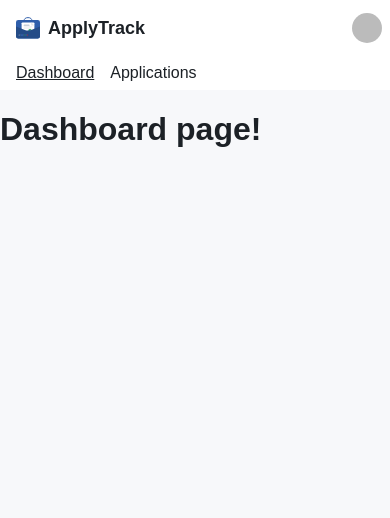
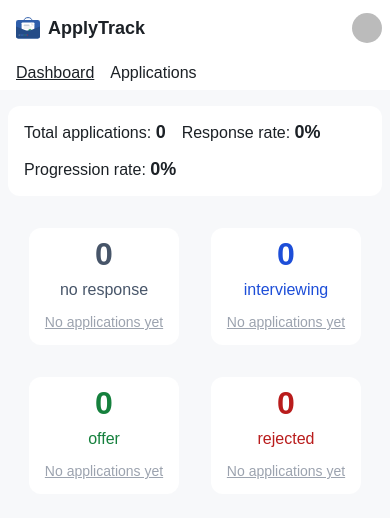
Before and after one commit to adharshko-369z/ApplyTrack, a React (Vite) app: page /dashboard in a window 390 px wide. Shown: the top 518 px of the page. Built offline with nearby package versions, Linux system fonts and the light colour scheme; no server answers; the database is empty; sample sign-in values are in the browser's storage.

Commit message:
feat: add NotFound page, dashboard stats, form placeholders, mobile fixes

```diff
--- a/src/App.jsx
+++ b/src/App.jsx
@@ -7,6 +7,7 @@ import Signup from './pages/Signup'
 import AuthLayout from './components/AuthLayout'
 import Dashboard from './pages/Dashboard'
 import Applicatons from './pages/Applications'
+import NotFound from './pages/NotFound'
 
 
 
@@ -23,6 +24,7 @@ function App() {
             <Route path='dashboard' element={ <Dashboard /> }/>
             <Route path='applications' element={ <Applicatons /> }/>
           </Route>
+          <Route path='*' element={<NotFound />} />
         </Route>
       </Routes>
     </BrowserRouter>
--- a/src/components/application-components/ApplicationFormModal.jsx
+++ b/src/components/application-components/ApplicationFormModal.jsx
@@ -48,6 +48,7 @@ export default function ApplicationFormModal({ application, mode, onCancel, onSa
                         type="text"
                         value={formData.company}
                         onChange={(e) => handleChange("company", e.target.value)}
+                        placeholder="e.g. Google"
                         required
                     />
                 </div>
@@ -59,6 +60,7 @@ export default function ApplicationFormModal({ application, mode, onCancel, onSa
                         type="text"
                         value={formData.role}
                         onChange={(e) => handleChange("role", e.target.value)}
+                        placeholder="e.g. Frontend Developer"
                         required
                     />
                 </div>
@@ -95,6 +97,7 @@ export default function ApplicationFormModal({ application, mode, onCancel, onSa
                         type="text"
                         value={formData.location}
                         onChange={(e) => handleChange("location", e.target.value)}
+                        placeholder="e.g. Remote, Bangalore"
                         required
                     />
                 </div>
@@ -106,6 +109,7 @@ export default function ApplicationFormModal({ application, mode, onCancel, onSa
                         type="url"
                         value={formData.jobUrl}
                         onChange={(e) => handleChange("jobUrl", e.target.value)}
+                        placeholder="https://company.com/careers/job-id"
                     />
                 </div>
 
@@ -116,6 +120,7 @@ export default function ApplicationFormModal({ application, mode, onCancel, onSa
                         rows={4}
                         value={formData.notes}
                         onChange={(e) => handleChange("notes", e.target.value)}
+                        placeholder="Any notes — referral contact, interview prep, follow-up reminders..."
                     />
                 </div>
 
--- a/src/index.css
+++ b/src/index.css
@@ -5,3 +5,5 @@
 @import url("./styles/profile.css");
 @import url("./styles/applications.css");
 @import url("./styles/badge.css");
+@import url("./styles/dashboard.css");
+@import url("./styles/not-found.css");
--- a/src/pages/Applications.jsx
+++ b/src/pages/Applications.jsx
@@ -6,7 +6,7 @@ import ApplicationFormModal from "../components/application-components/Applicati
 import Filter from "../components/application-components/Filter";
 import { AuthContext } from "../context/AuthContext";
 import { db } from "../config/firebase";
-import { collection, query, where, getDocs, addDoc, updateDoc, deleteDoc, doc } from "firebase/firestore"
+import { collection, query, where, getDocs, addDoc, updateDoc, deleteDoc, doc, orderBy } from "firebase/firestore"
 
 
 
@@ -25,7 +25,8 @@ export default function Applications() {
     async function fetchApplications() {
       const q = query(
         collection(db, "applications"),
-        where("userId", "==", user.uid)
+        where("userId", "==", user.uid),
+        orderBy("dateApplied","desc")
       )
 
       const snapshot = await getDocs(q)
@@ -121,7 +122,7 @@ return (
       <div className="applications-toolbar">
         <Filter filterStatus={filterStatus} handleFilterChange={handleFilterChange}/>
         <input type="text" placeholder="Search applications..." value={searchTerm} onChange={(e)=> setSearchTerm(e.target.value)} />
-        <button className="add-btn" onClick={handleAddClick}>+ Add</button>
+        <button className="add-btn" onClick={handleAddClick}>Add</button>
       </div>
 
       <ApplicationList
--- a/src/pages/Dashboard.jsx
+++ b/src/pages/Dashboard.jsx
@@ -1,3 +1,90 @@
-export default function Dashboard(){
-    return <h1>Dashboard page!</h1>
+import { useContext, useState, useEffect } from "react"
+import { Link } from "react-router-dom"
+import { AuthContext } from "../context/AuthContext"
+import { db } from "../config/firebase"
+import { collection, query, where, getDocs } from "firebase/firestore"
+
+const STATUSES = ["no_response", "interviewing", "offer", "rejected"]
+
+export default function Dashboard() {
+  const [applications, setApplications] = useState([])
+  const { user } = useContext(AuthContext)
+
+  useEffect(() => {
+    async function fetchApplications() {
+      const q = query(
+        collection(db, "applications"),
+        where("userId", "==", user.uid)
+      )
+
+      const snapshot = await getDocs(q)
+      const apps = snapshot.docs.map(doc => ({ id: doc.id, ...doc.data() }))
+
+      setApplications(apps)
+    }
+
+    if (user) {
+      fetchApplications()
+    }
+  }, [user])
+
+  const counts = applications.reduce((acc, app) => {
+    acc[app.status] = (acc[app.status] || 0) + 1
+    return acc
+  }, {})
+
+  const total = applications.length
+
+  function renderResponseRate(counts,total){
+    if(!counts) return 0
+
+    const filteredStatusCounts = Object.entries(counts)
+                            .filter(([key]) => key !== "no_response")
+                            .reduce((acc,current)=> acc+current[1], 0)
+
+    const responseRate = (filteredStatusCounts / total)*100
+
+    return Math.round(responseRate) || 0
+  }
+
+  function renderProgressionRate(counts,total){
+
+    if(!counts) return 0
+
+    const filteredStatusCounts = Object.entries(counts)
+                            .filter(([key]) => key !== "no_response" && key !== "rejected")
+                            .reduce((acc,current)=> acc+current[1], 0)
+
+    const responseRate = (filteredStatusCounts / total)*100
+
+    return Math.round(responseRate) || 0
+
+  }
+
+  return (
+    <section className="dashboard-page">
+
+      <div className="dashboard-main-analysis">
+        <p>Total applications: <span className="total">{total}</span></p>
+        <p>Response rate: <span className="total">{`${renderResponseRate(counts,total)}%`}</span></p>
+        <p>Progression rate: <span className="total">{`${renderProgressionRate(counts,total)}%`}</span></p>
+      </div>
+
+      <div className="status-cards">
+        {STATUSES.map(status => (
+            <div key={status} className={`status-card ${status}-card`}>
+            <p className="status-count">{counts[status] || 0}</p>
+            <p className="status-label">{status.replace("_", " ")}</p>
+            {counts[status] > 0 ? (
+              <Link to={`/applications?status=${status}`} className="status-link">
+                Explore applications
+                </Link>
+              ) : (
+                <span className="status-link disabled">No applications yet</span>
+              )}
+            </div>
+        ))}
+     </div>
+    </section>
+  )
 }
--- /dev/null
+++ b/src/pages/NotFound.jsx
@@ -0,0 +1,17 @@
+// pages/NotFound.jsx
+import { Link } from "react-router-dom"
+
+export default function NotFound() {
+  return (
+    <div className="notfound-page">
+      <h1>404</h1>
+      <p>Page not found</p>
+      <p className="notfound-subtext">
+        The page you're looking for doesn't exist or may have been moved.
+      </p>
+      <Link className="route-links-to-btns" to="/dashboard">
+        Back to Dashboard
+      </Link>
+    </div>
+  )
+}
--- a/src/styles/applications.css
+++ b/src/styles/applications.css
@@ -5,7 +5,7 @@
     align-items: center;
     justify-content: center;
     gap: .5rem;
-    padding: 1rem 0 .5rem;
+    padding: 1rem .5rem;
     background-color: #FFFFFF;
 }
 
@@ -40,8 +40,8 @@
 }
 
 .applications-toolbar > .add-btn{
-    color: #FFFFFF;
-    background-color: #2E5EAA;
+  color: #FFFFFF;
+  background-color: #2E5EAA;
 }
 
 .applications {
@@ -215,7 +215,10 @@
 }
 
 textarea{
+  font-family: sans-serif;
   border: 1px solid #E3E6EA;
+  font-size: 1rem;
+  padding: .5em;
 }
 
 .form-actions{
--- /dev/null
+++ b/src/styles/dashboard.css
@@ -0,0 +1,83 @@
+.dashboard-page{
+    display: flex;
+    flex-direction: column;
+    align-items: center;
+    justify-content: center;
+}
+
+.dashboard-main-analysis{
+    display: flex;
+    align-items: center;
+    justify-content: start;
+    flex-wrap: wrap;
+    gap: 1rem;
+    background-color: #FFFFFF;
+    border-radius: 12px;
+    padding: 1rem;
+    margin: 1rem .5rem .5rem;
+}
+
+.dashboard-main-analysis > p{
+    margin: 0;
+}
+
+.total{
+    font-weight: bold;
+    font-size: 1.125rem;
+}
+
+.dashboard-page > .status-cards{
+    margin: 1rem 0;
+    display: flex;
+    flex-wrap: wrap;
+    justify-content: center;
+    gap: 1rem;
+}
+
+.status-card{
+    min-width: 150px;
+    display: flex;
+    flex-direction: column;
+    align-items: center;
+    padding: .5rem;
+    margin: .5rem;
+    border-radius: 12px;
+    background-color: #FFFFFF;
+     gap: .5em;
+}
+
+.status-card > p{
+    margin: 0;
+}
+
+.status-link{
+    margin: .5em 0;
+    font-size: .875rem;
+    color: #1C2126;
+}
+
+.disabled{
+    color: #9ca3af;
+    text-decoration: underline;
+}
+
+.status-count{
+    font-size: 2rem;
+    font-weight: bold;
+}
+
+.no_response-card{
+    color: #475569;
+}
+
+.interviewing-card{
+    color: #1D4ED8;
+}
+
+.offer-card{
+    color: #15803D;
+}
+
+.rejected-card{
+    color: #B91C1C;
+}
--- /dev/null
+++ b/src/styles/not-found.css
@@ -0,0 +1,33 @@
+.notfound-page{
+    min-height: 70vh;
+    display: flex;
+    flex-direction: column;
+    align-items: center;
+    justify-content: center;
+    padding: 1rem;
+    gap:  1rem;
+}
+
+.notfound-page > h1,
+.notfound-page > p{
+    margin: 0;
+}
+
+.notfound-page > p{
+    text-align: center;
+}
+
+.notfound-page > .route-links-to-btns{
+    font-family: sans-serif;
+    font-size: 1rem;
+    font-weight: 600;
+    padding: .5em;
+    margin: 2em 0;
+    width: 100%;
+    background-color: #2E5EAA;
+    color: #FFFFFF;
+    border: 1px solid #2E5EAA;
+    border-radius: 4px;
+    text-align: center;
+    text-decoration: none;
+}
```
